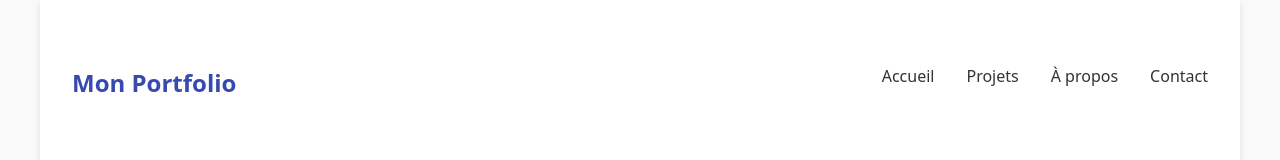
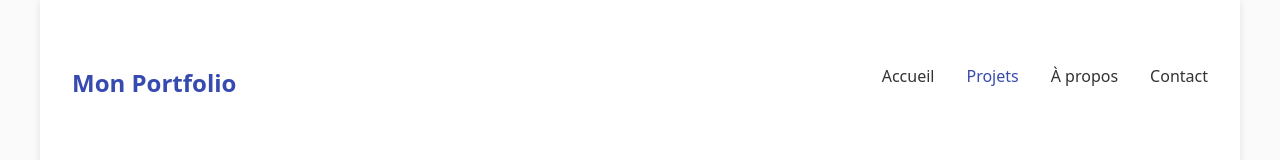
Before and after one commit to clariss31/Portfolio, a Next.js app: page /projets in a window 1280 px wide. Shown: the top 160 px of the page. Built offline with nearby package versions, Linux system fonts and the light colour scheme.

Commit message:
feat: add active state styling to navigation links based on current path

```diff
--- a/components/Navigation/Navigation.jsx
+++ b/components/Navigation/Navigation.jsx
@@ -1,7 +1,10 @@
+"use client"
+import {usePathname} from 'next/navigation'
 import Link from 'next/link'
 import styles from './Navigation.module.css'
 
 export default function Navigation() {
+    const pathname = usePathname()
   return (
     <nav className={styles.nav}>
       <div className="container">
@@ -11,22 +14,22 @@
 
         <ul className={styles.menu}>
           <li>
-            <Link href="/" className={styles.link}>
+            <Link href="/" className={pathname === '/' ? `${styles.link} ${styles.active}` : styles.link}>
               Accueil
             </Link>
           </li>
           <li>
-            <Link href="/projets" className={styles.link}>
+            <Link href="/projets" className={pathname === '/projets' ? `${styles.link} ${styles.active}` : styles.link}>
               Projets
             </Link>
           </li>
           <li>
-            <Link href="/a-propos" className={styles.link}>
+            <Link href="/a-propos" className={pathname === '/a-propos' ? `${styles.link} ${styles.active}` : styles.link}>
               À propos
             </Link>
           </li>
           <li>
-            <Link href="/contact" className={styles.link}>
+            <Link href="/contact" className={pathname === '/contact' ? `${styles.link} ${styles.active}` : styles.link}>
               Contact
             </Link>
           </li>
--- a/components/Navigation/Navigation.module.css
+++ b/components/Navigation/Navigation.module.css
@@ -31,7 +31,7 @@
   transition: color 0.3s ease;
 }
 
-.link:hover {
+.link:hover, .active {
   color: #364AB0;
 }
 
```
